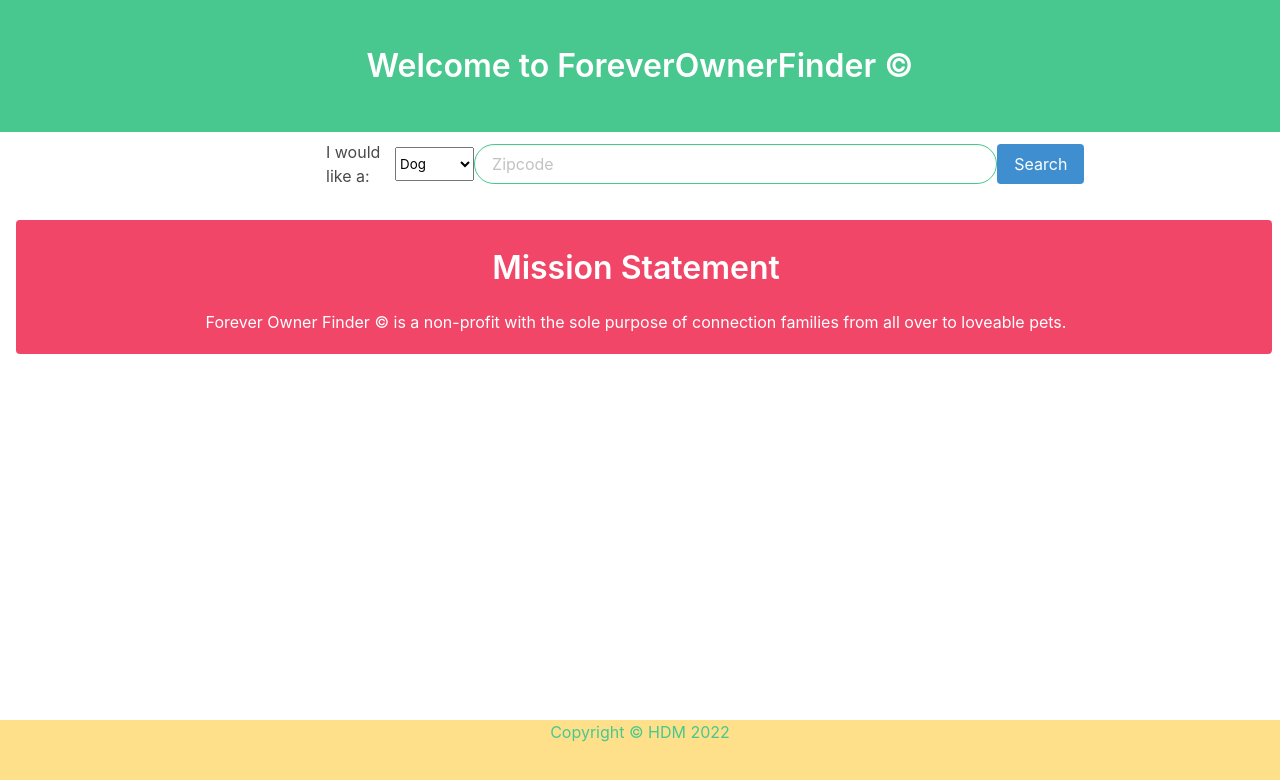
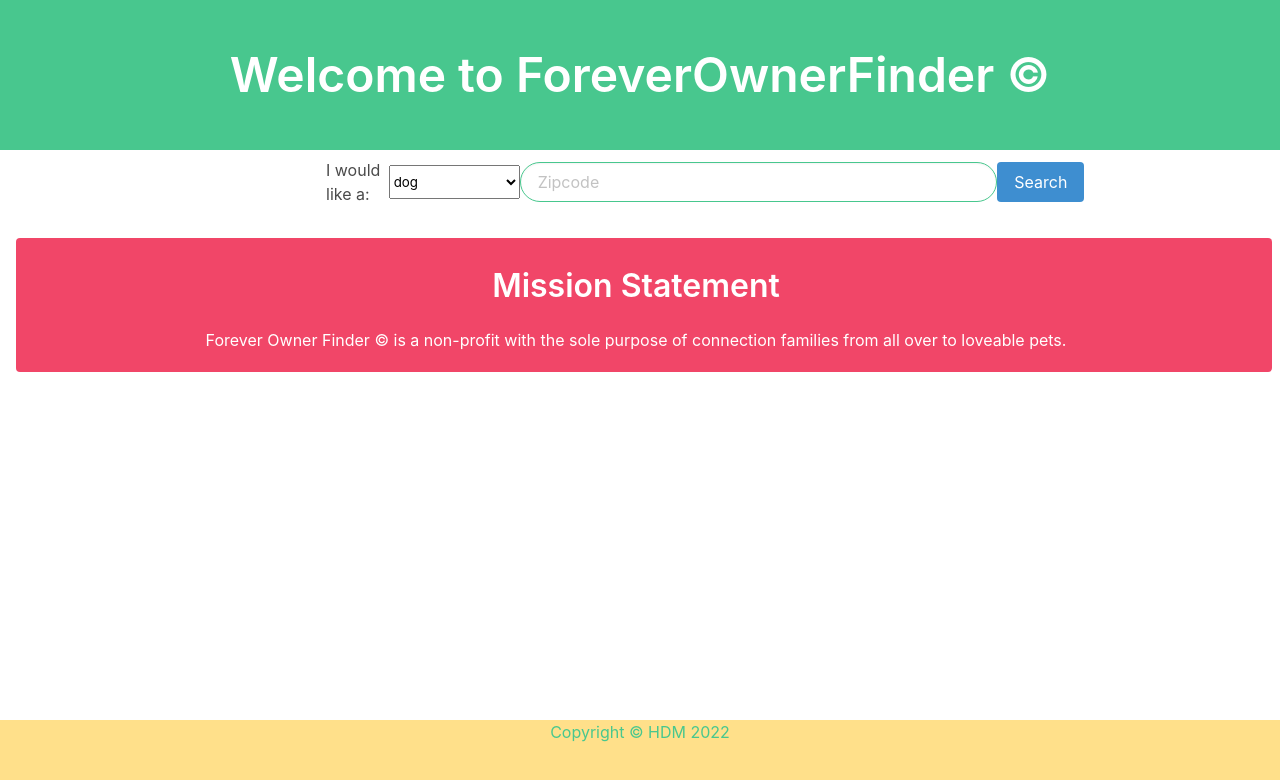
Before and after one commit to MarioArmstrong/foreverOwnerFinder, a plain HTML site: page index.html in a window 1280 px wide. Drawn offline with nearby package versions, Linux system fonts and the light colour scheme; some packages are replaced by stand-ins of ours.

Commit message:
mario's updates to html and js

```diff
--- a/assets/js/script.js
+++ b/assets/js/script.js
@@ -83,7 +83,7 @@ function displayResults(pets) {
       information.classList.add("columns", "pl-5");
       information.innerHTML = `
       <div class="column is-one-quarter">
-      <h1>${pet.name} (${pet.age})</h1>
+      <h1 class="is-size-1">${pet.name} (${pet.age})</h1>
                 <p class="text-secondary">${pet.breeds.primary}</p>
                 <p>${pet.contact.address.city}, ${pet.contact.address.state} ${pet.contact.address.postcode}</p>
                 <p class=" .text-info"> Phone: ${pet.contact.phone}</p>
@@ -95,7 +95,7 @@ function displayResults(pets) {
                 pet.photos[0] ? pet.photos[0].medium : ""
               }"></div>
       <div class="column">
-              <h2>Google Map</h2>
+              <h2>Google Map:</h2>
               <input type="submit" value="Show Location" class="btn btn-dark btn-sm" data-city=${pet.contact.address.city}   onclick="initMap(event, '${pet.contact.address.postcode}')">
               <div id="map"></div>
 
--- a/index.html
+++ b/index.html
@@ -12,7 +12,7 @@
 
   <div class="hero is-success">                       <!--HEADER AREA-->
     <header class="level hero-body">
-      <h1 class="level-item has-text-center title">Welcome to ForeverOwnerFinder &copy;</h1>
+      <h1 class="level-item has-text-center title is-size-1">Welcome to ForeverOwnerFinder &copy;</h1>
     </header>
   </div><!--END HEADER-->
 
@@ -21,12 +21,15 @@
     <nav class="navBar level-item">
       <p>I would like a:</p>
       <select id="animal" class="searchBox select is-normal">
-        <option>Dog</option>
-        <option>Cat</option>
-        <option>Barnyard</option>
-        <option>Rabbit</option>
-        <option>Horse</option>
-        <option>Birds</option>
+        <option>dog</option>
+        <option>cat</option>
+        <option>barnyard</option>
+        <option>rabbit</option>
+        <option>horse</option>
+        <option>bird</option>
+        <option>scales-fins-other</option>
+        <option>small-furry</option>
+      </span>
         <input id="zipCode" class="searchBox input is-success is-rounded" placeholder="Zipcode"></input>
           <div class="buttons">
             <button id="search" type="submit" class="searchBTN button is-info is-default">Search</button>
```
Also changed, not shown: assets/css/style.css (+0 -9 lines), README.md (added).
